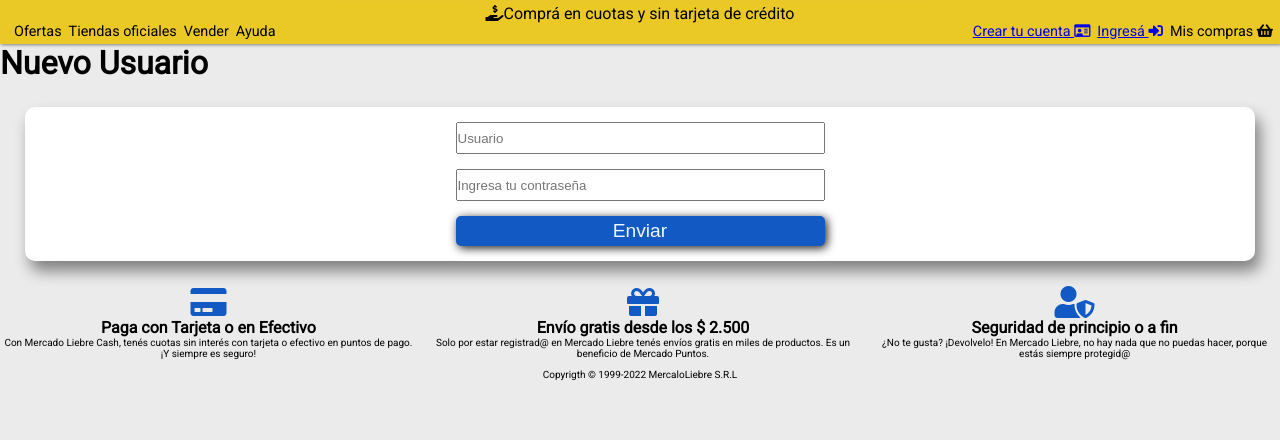
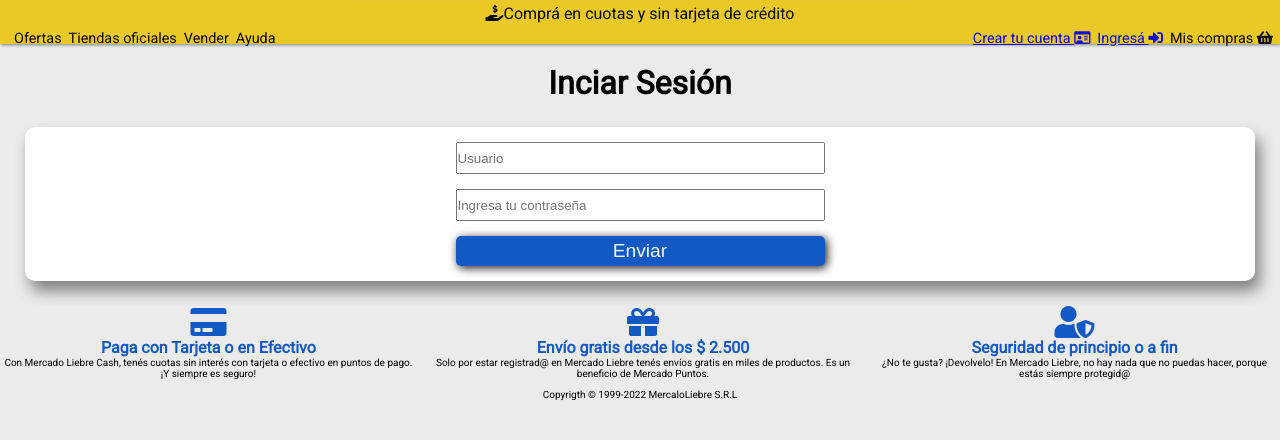
Before and after one commit to german-e/mercado-liebre, a website: page views/login.html in a window 1280 px wide. Shown: the part 76-516 px from the top of the page. Drawn offline with Linux system fonts and the light colour scheme; files that its build step writes are made by us from their sources; files whose address does not match are found by name.

Commit message:
Cambios en formularios de Registro y Login

```diff
--- a/public/css/styles.css
+++ b/public/css/styles.css
@@ -24,6 +24,7 @@
     top: 0;
     z-index: 2;
     box-shadow: 1px 1px 3px grey;
+
 }
 
 .logo-searchbar{
@@ -129,12 +130,14 @@
 .navbar{
     display: flex;
     justify-content: space-between;
-    margin: 0 7px;
+    margin: 7px;
 }
 
 
 main{
     margin-top: 120px;
+
+
  }
 
 
@@ -227,6 +230,7 @@
 }
 
 .precio {
+    font-weight: bold;
     font-size: 18px;
 
 }
@@ -250,11 +254,20 @@
 
 
 footer {
+
     text-align: center;
     background-color: #ebebeb;
 
 
 
+
+
+
+}
+
+.footer-title{
+    font-size: 1.1rem;
+    color: #1259c3;
 }
 footer p{
     font-size: 10px;
@@ -282,6 +295,7 @@
     background-color: white;
     border-radius: 10px;
 
+
 }
 
 .formulario form {
@@ -290,6 +304,11 @@
 
     margin: 15px;
     width: 75%;
+}
+
+.formulario-titulo{
+    padding-top: 20px;
+    text-align: center;
 }
 
 .form-radio{
--- a/views/login.html
+++ b/views/login.html
@@ -13,7 +13,10 @@
      <link rel="preconnect" href="https://fonts.googleapis.com">
      <link rel="preconnect" href="https://fonts.gstatic.com" crossorigin>
      <link href="https://fonts.googleapis.com/css2?family=Roboto:wght@300;400&display=swap" rel="stylesheet">
-    <title>Inicia Sesión</title>
+
+     <link rel="icon" type="image/x-icon" href="/img/favicon.ico">
+
+    <title>Mercado Liebre - Inicia Sesión</title>
 </head>
 <body>
     <header class="header">
@@ -57,12 +60,12 @@
         </div>
 
     </header>
-    <main>
-        <h1>Nuevo Usuario</h1>
+    <main class="main-form-login">
 
+        <h1 class="formulario-titulo">Inciar Sesión</h1>
         <section class="formulario">
 
-            <form action="" method="post">
+            <form action="/" method="get">
 
                 <input class="field" type="text" name="username" placeholder="Usuario">
                 <input class="field" type="password" name="password" placeholder="Ingresa tu contraseña">
```
Also changed, not shown: views/home.html (+4 -3 lines), views/register.html (+6 -3 lines).
